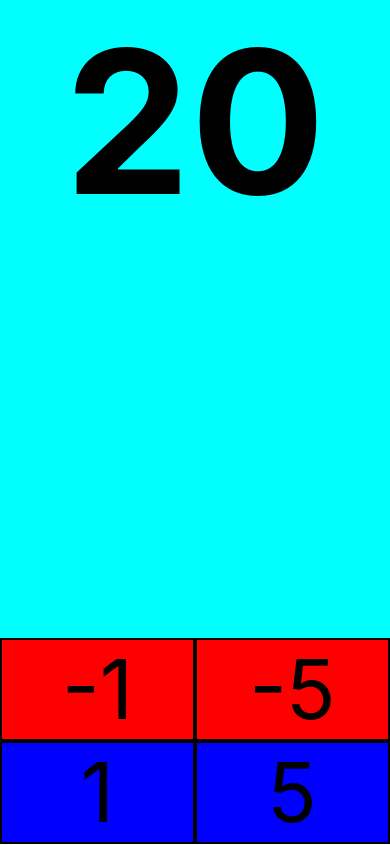
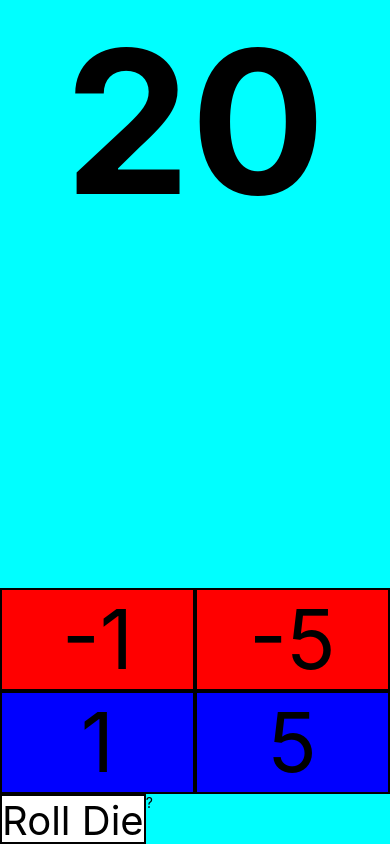
Before and after one commit to mdurban/game-life-tracker, a React Native app: screen / in a window 390 px wide. Built offline with nearby package versions, Linux system fonts and the light colour scheme.

Commit message:
now with dice rolling

```diff
--- a/App.js
+++ b/App.js
@@ -4,25 +4,37 @@ import { Platform, StatusBar, StyleSheet, Text, View, Button } from 'react-nativ
 export default class App extends Component {
   constructor(props) {
     super(props)
-    this.state = { score: 20 }
+    this.state = { score: 20, dieRoll: '?' }
     this.onButtonPress = this.onButtonPress.bind(this)
+    this.rollDie = this.rollDie.bind(this)
   }
 
   onButtonPress(value) {
     this.setState({ score: this.state.score + value })
   }
 
+  rollDie() {
+    min = Math.ceil(1)
+    max = Math.floor(8)
+
+    this.setState({dieRoll: Math.floor(Math.random() * (max - min + 1) + min)})
+  }
+
   render() {
     return (
       <View style={styles.container}>
         <Text style={styles.score}>{this.state.score}</Text>
-        <View style={styles.grid}>
+        <View style={styles.row}>
           <Text style={styles.negButton} onPress={() => this.onButtonPress(-1)}>-1</Text>
           <Text style={styles.negButton} onPress={() => this.onButtonPress(-5)}>-5</Text>
         </View>
-        <View style={styles.grid}>
+        <View style={styles.row}>
           <Text style={styles.posButton} onPress={() => this.onButtonPress(1)}>1</Text>
           <Text style={styles.posButton} onPress={() => this.onButtonPress(5)}>5</Text>
+        </View>
+        <View style={styles.row}>
+          <Text style={styles.roll} onPress={() => this.rollDie()}>Roll Die</Text>
+          <Text>{this.state.dieRoll}</Text>
         </View>
       </View>
     )
@@ -43,8 +55,15 @@ const styles = StyleSheet.create({
     fontWeight: 'bold',
     textAlign: 'center'
   },
-  grid: {
+  row: {
     flexDirection: 'row'
+  },
+  roll: {
+    backgroundColor: 'white',
+    fontSize: 40,
+    textAlign: 'center',
+    borderWidth: 2.0,
+    height: 50
   },
   negButton: {
     flex: 1,
```
